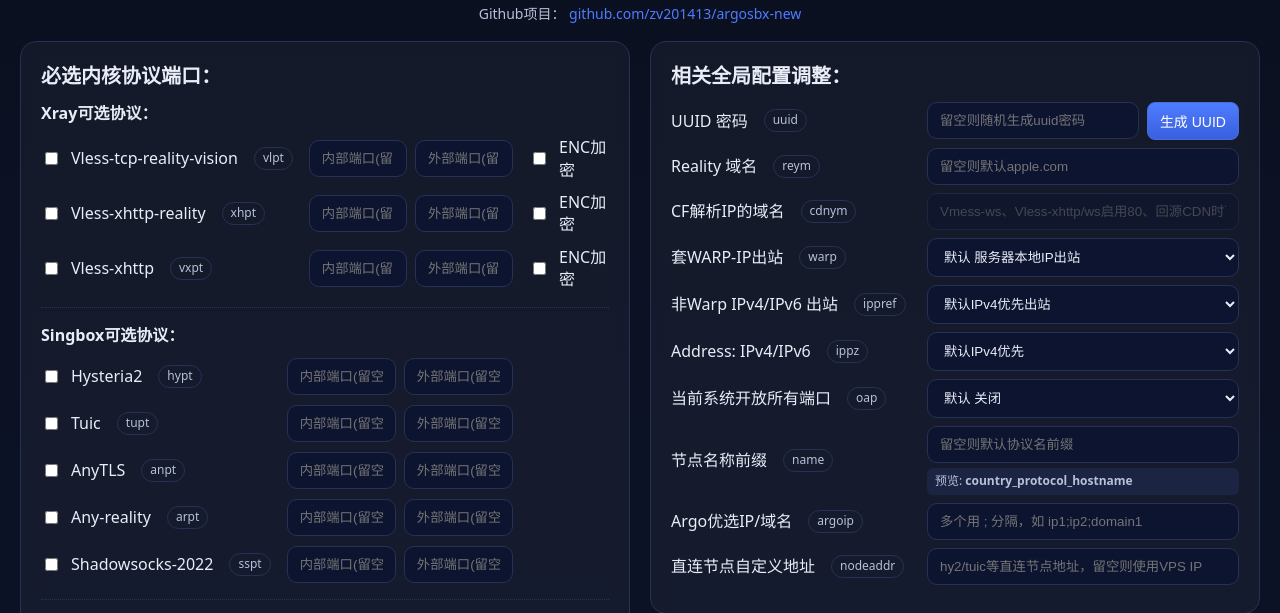
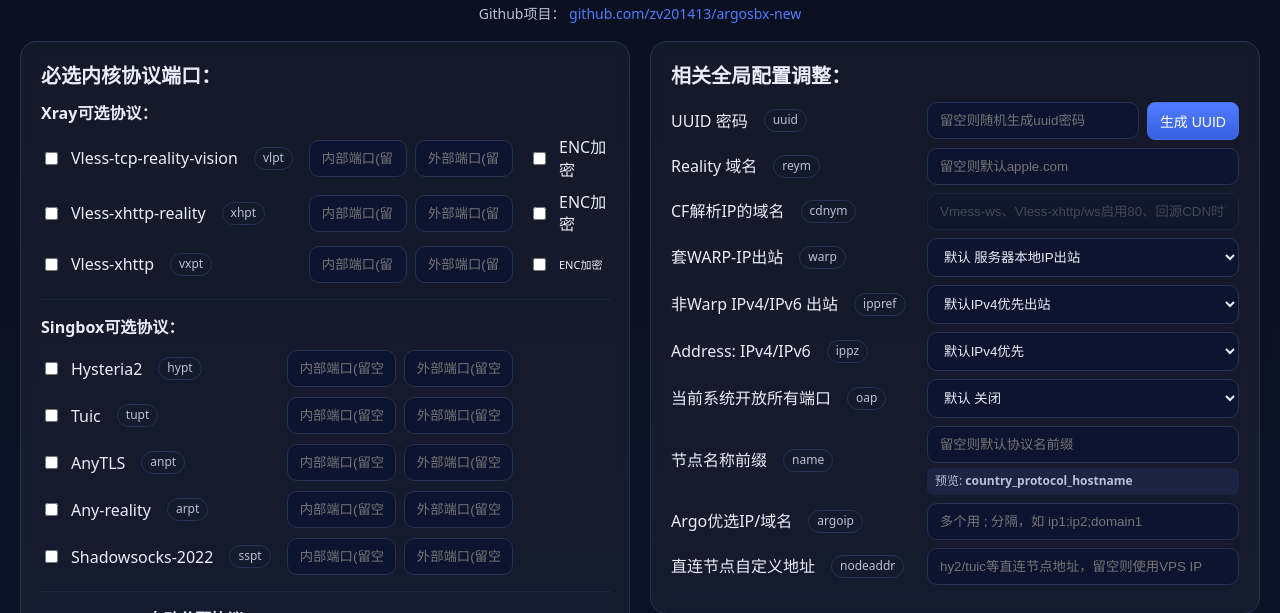
Before and after one commit to zv201413/argosbx-new, a plain HTML site: page index.html in a window 1280 px wide. Shown: the part 110-723 px from the top of the page. Drawn offline with Linux system fonts and the light colour scheme.

Commit message:
style: shrink ENC label font to fit in one line

```diff
--- a/index.html
+++ b/index.html
@@ -162,6 +162,10 @@
       grid-template-columns: auto 1fr 80px;
       gap: 10px 16px;
       align-items: center;
+    }
+    .protocol-grid label:last-child {
+      font-size: 11px;
+      white-space: nowrap;
     }
     .port-inputs {
       display: flex;
```
